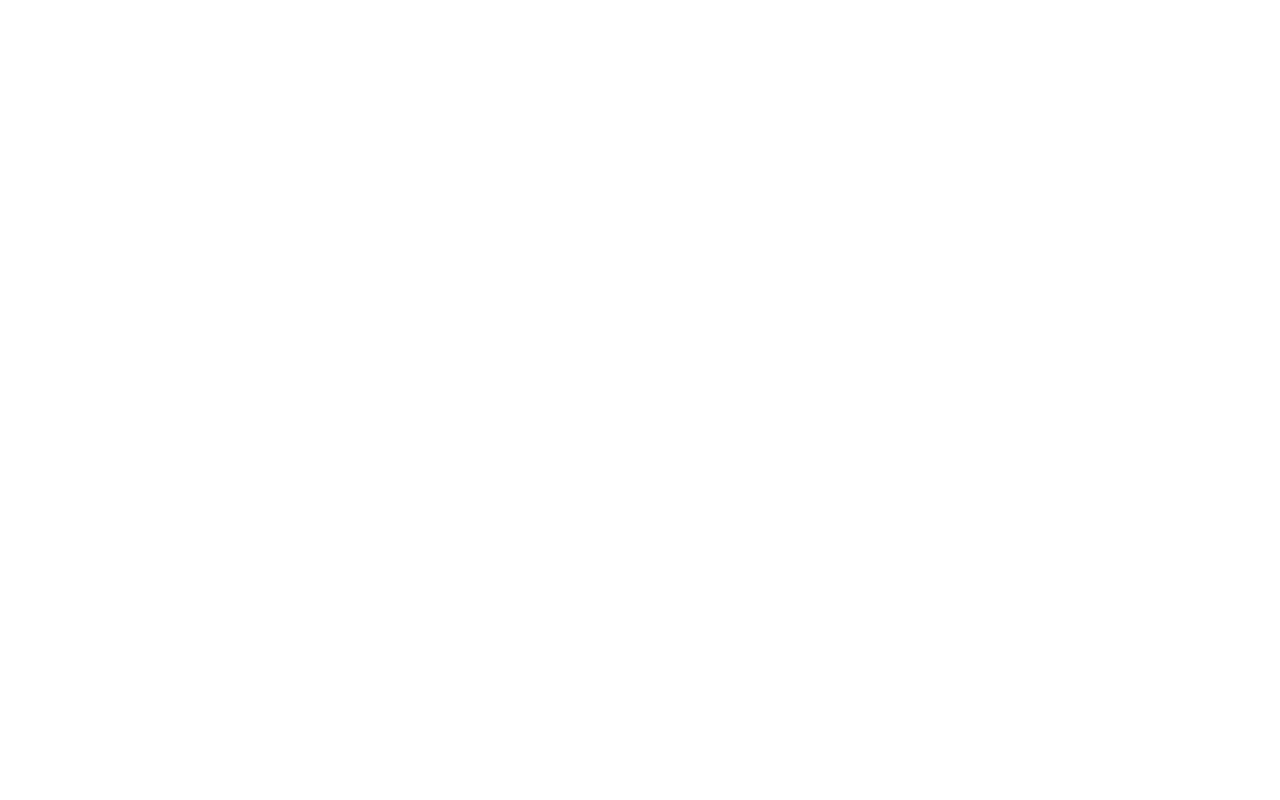
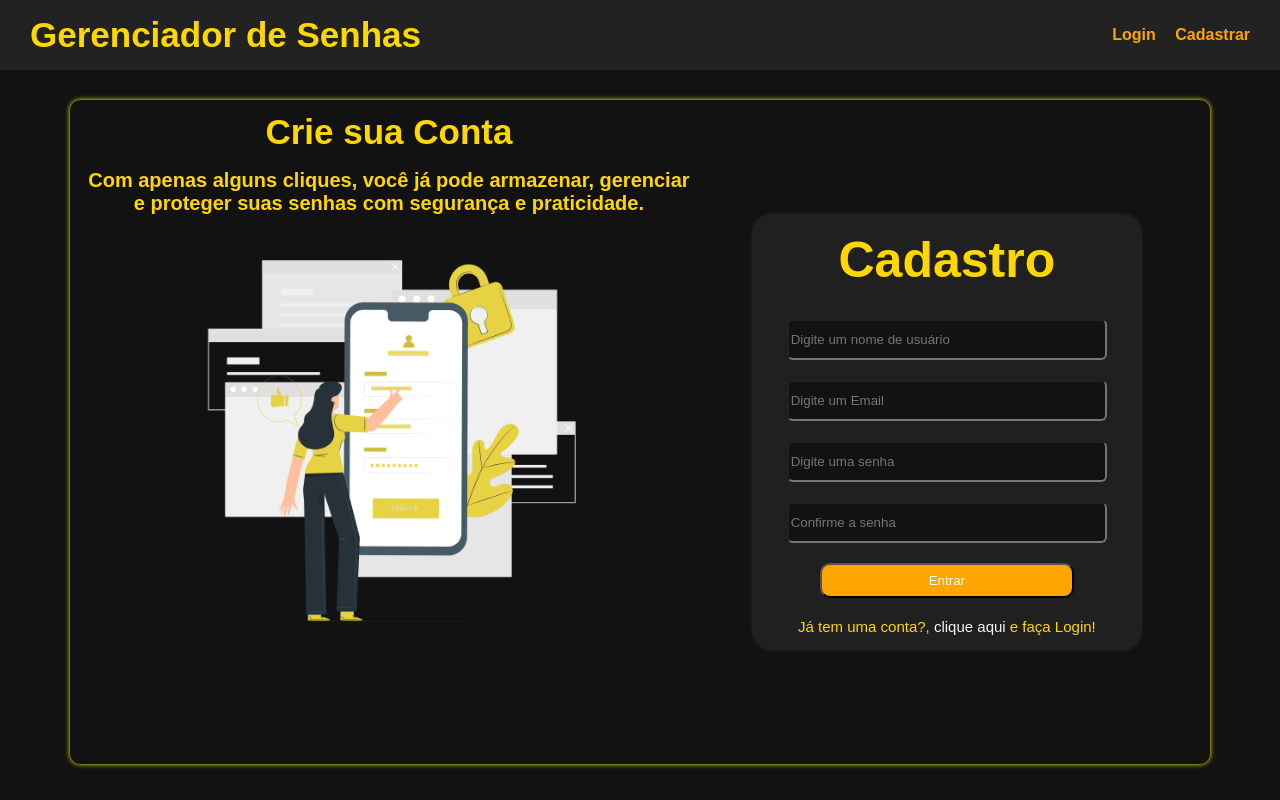
Before and after one commit to oseias00/projeto_lsw, a plain HTML site: page cadastro.html in a window 1280 px wide. Drawn offline with Linux system fonts and the light colour scheme.

Commit message:
criando branch 'pagina-de-cadastro' e configurando a estrutura e o estilo dos arquivos iniciais

```diff
--- /dev/null
+++ b/cadastro.css
@@ -0,0 +1,144 @@
+body {
+    font-family: 'Poppins', sans-serif;
+    margin: 0;
+    padding: 0;
+    background-color: #121212;
+    color: #FFD700;
+    text-align: center;
+}
+
+header {
+    display: flex;
+    justify-content: space-between;
+    align-items: center;
+    padding: 15px 30px;
+    background: #222;
+}
+
+h1 {
+    margin: 0;
+    font-size: 35px;
+}
+
+nav a {
+    margin-left: 15px;
+    text-decoration: none;
+    color: #FFA500;
+    font-weight: bold;
+    transition: 0.3s;
+}
+
+nav a:hover {
+    color: #FFD700;
+}
+
+main {
+    padding: 30px 20px;
+}
+
+section{
+    width: 90%;
+    height: 80vh;
+    margin: auto;
+    display:flex ;
+    align-items: center;
+    box-shadow: 0px 0px 5px yellow;
+    border-radius: 10px;
+    padding: 12px;
+
+}
+
+
+#conteudo{
+    width: 55%;
+    height: 100%;
+}
+
+#conteudo>h2{
+    font-size: 20px;
+}
+
+#img-login{
+    width: 70%;
+    margin: auto;
+
+}
+
+#card-cadastro{
+    background-color: #212020;
+    width: 35%;
+    margin: auto;
+    padding-top: 17px;
+    border-radius: 20px;
+    box-shadow: 0px 0px 4px #212020;
+
+
+}
+
+
+#card-cadastro> form> *{
+    color: white;
+}
+
+#card-cadastro > h1{
+    font-size: 50px;
+    text-align: center;
+    margin-bottom: 30px;
+
+}
+
+#card-cadastro > h2{
+    margin-bottom: 35px;
+}
+
+form{
+    display: flex;
+    flex-direction: column;
+    justify-content: center;
+    align-items: center;
+}
+
+form>input{
+    width:  80%;
+    height: 35px;
+    border-radius: 6px;
+    margin-bottom: 20px;
+    background-color: #121212;
+    box-shadow: 0px 0px black;
+}
+
+form>button{
+    width: 65%;
+    height: 35px;
+    margin: auto;
+    background-color:  #FFA500;
+    border-radius: 10px;
+    box-shadow: 0px 0px black;
+    margin-bottom: 20px;
+}
+
+#card-cadastro>p{
+    font-size: 15px;
+    width: 80%;
+    margin: auto;
+    text-align: center;
+    padding-bottom: 15px;
+}
+
+#card-cadastro>p>a{
+    color: #f3f3f3;
+    text-decoration: none;
+}
+
+#card-cadastro>p>a:hover{
+    color: #FFA500;
+}
+
+
+
+
+footer {
+    margin-top: 30px;
+    padding: 10px;
+    background: #222;
+}
--- a/cadastro.html
+++ b/cadastro.html
@@ -0,0 +1,47 @@
+<!DOCTYPE html>
+<html lang="en">
+<head>
+    <meta charset="UTF-8">
+    <meta name="viewport" content="width=device-width, initial-scale=1.0">
+    <link rel="stylesheet" href="cadastro.css">
+    <title>Cadastro</title>
+</head>
+<body>
+    <header>
+        <h1>Gerenciador de Senhas</h1>
+        <nav>
+            <a href="login.html">Login</a>
+            <a href="cadastro.html">Cadastrar</a>
+        </nav>
+    </header>
+
+    <main>
+        <section>
+            <div id="conteudo">
+               <h1>Crie sua Conta</h1>
+                <h2>Com apenas alguns cliques, você já pode armazenar, gerenciar e proteger suas senhas com segurança e praticidade.</h2>
+                <img id="img-login" src="imgs/Mobile login-pana.png" alt="imagem-notebook-cadeado">
+            </div>
+
+            <div id="card-cadastro" >
+               <h1>Cadastro</h1>
+
+               <form action="">
+                <input type="text" name="" id="" placeholder="Digite um nome de usuário" required>
+                <input type="email" name="Email" id="" placeholder="Digite um Email" required>
+
+                <input type="password" name="Senha" id="" placeholder="Digite uma senha" required>
+                <input type="password" name="Senha" id="" placeholder="Confirme a senha" required>
+
+                <button type="submit">Entrar</button>
+                </form>
+
+                <p>Já tem uma conta?, <a href="login.html">clique aqui</a> e faça Login!</p>
+
+            </div>
+
+
+        </section>
+    </main>
+</body>
+</html>
```
Also changed, not shown: login.html (+1 -1 lines), imgs/Mobile login-pana.png (added).
